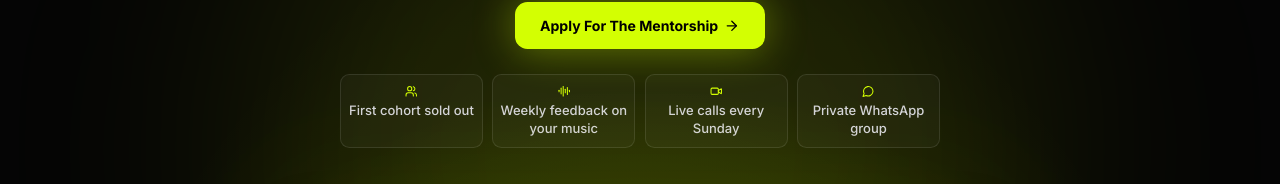
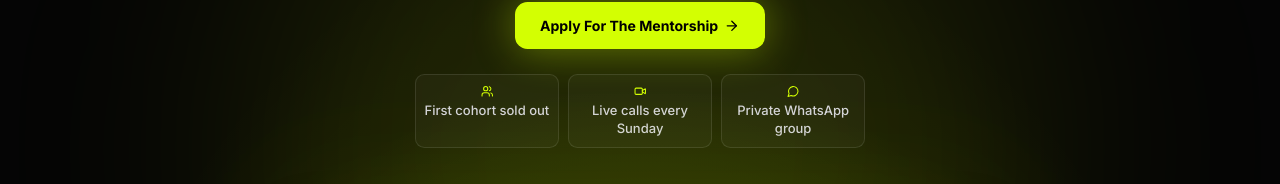
Before and after one commit to georgemastersclark-7855/freebie-flow-import, a React (Vite) app: page /mentorship-lp-110dd7 in a window 1280 px wide. Shown: the part 471-655 px from the top of the page. Built offline with nearby package versions, Linux system fonts and the light colour scheme; grey boxes are pictures that could not be loaded; a web font is replaced by a local one.

Commit message:
Landing version: callouts back to three tiles (First cohort sold out, Live calls every Sunday, Private WhatsApp group)
Co-Authored-By: Claude Opus 5.5 <noreply@anthropic.com>

```diff
--- a/src/pages/MentorshipLandingVersion.tsx
+++ b/src/pages/MentorshipLandingVersion.tsx
@@ -472,10 +472,9 @@ const MentorshipLandingVersion = () => {
             </div>
 
             {/* Callout tiles - order-3 on mobile (after CTA), order-2 on desktop (before VSL) */}
-            <div className="order-3 md:order-2 grid grid-cols-2 md:grid-cols-4 gap-2 md:gap-3 max-w-3xl w-full mx-auto mb-8 md:mb-12">
+            <div className="order-3 md:order-2 grid grid-cols-3 gap-2 md:gap-3 max-w-xl w-full mx-auto mb-8 md:mb-12">
               {[
                 { icon: <Users className="w-4 h-4" />, label: "First cohort sold out" },
-                { icon: <AudioLines className="w-4 h-4" />, label: "Weekly feedback on your music" },
                 { icon: <Video className="w-4 h-4" />, label: "Live calls every Sunday" },
                 { icon: <MessageCircle className="w-4 h-4" />, label: "Private WhatsApp group" },
               ].map((item) => (
```
